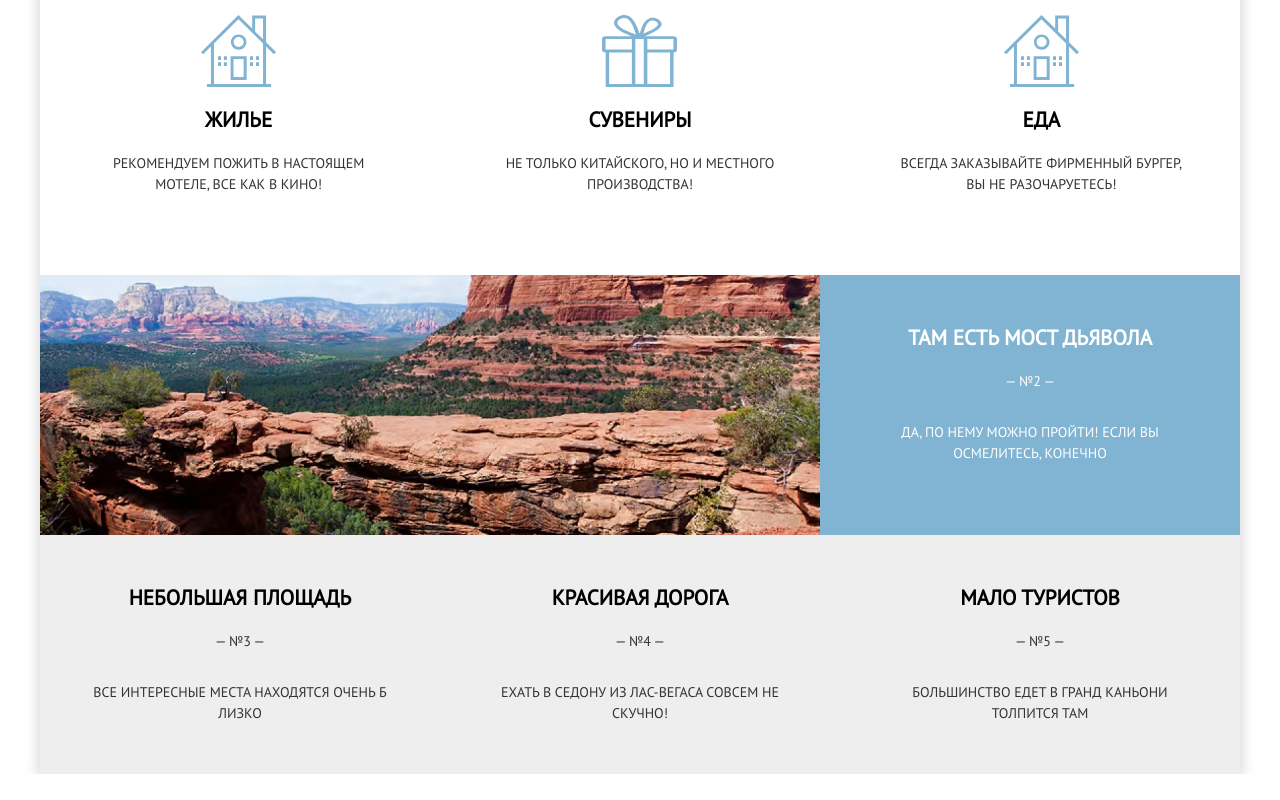
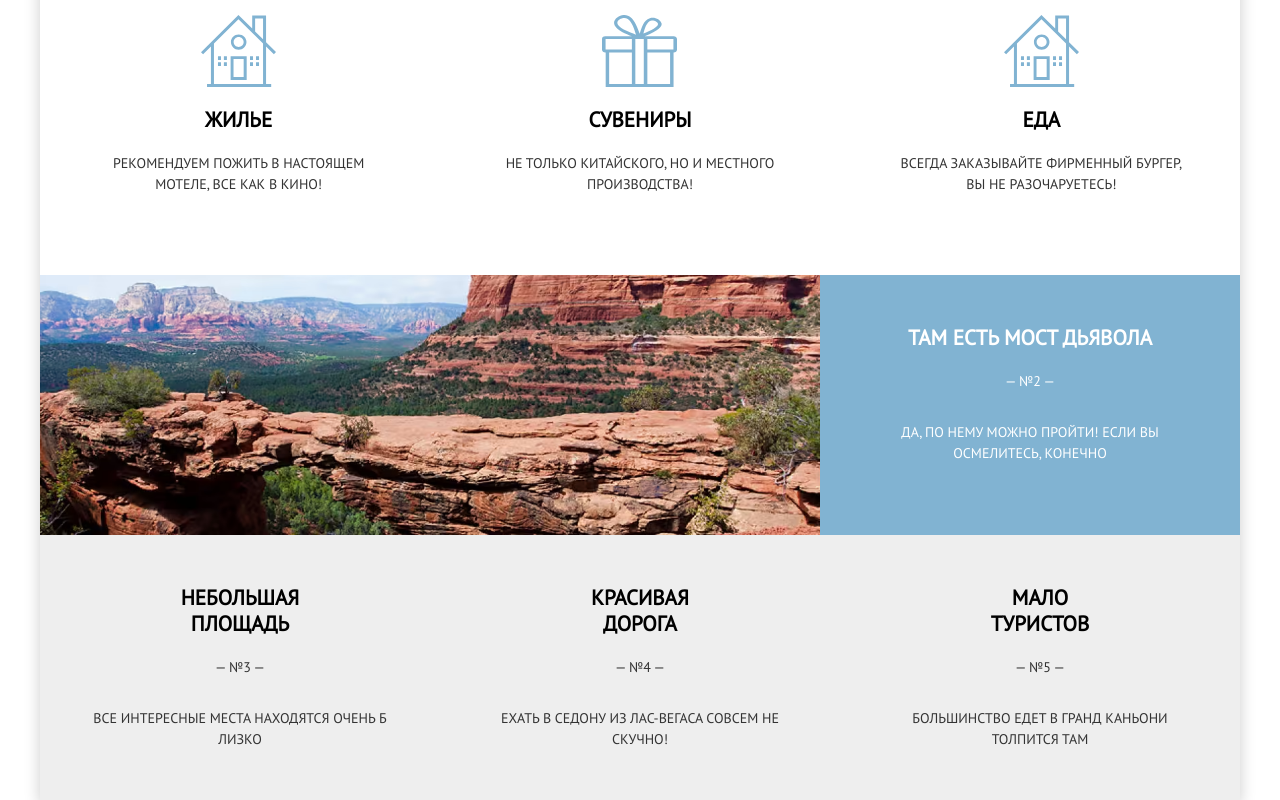
Before and after one commit to elshanamazov/sedona, a plain HTML site: page docs/index.html in a window 1280 px wide. Shown: the part 1032-1832 px from the top of the page. Before the commit the page ends 1806 px from the top, so only its background shows below. Drawn offline with Linux system fonts and the light colour scheme.

Commit message:
fix break

```diff
--- a/app/scss/blocks/advantage.scss
+++ b/app/scss/blocks/advantage.scss
@@ -217,3 +217,10 @@
 		}
 	}
 }
+
+.break {
+	display: none;
+	@include media($md) {
+		display: block;
+	}
+}
--- a/docs/index.html
+++ b/docs/index.html
@@ -5,7 +5,7 @@
     <meta charset="UTF-8">
     <meta name="viewport" content="width=device-width, initial-scale=1.0">
     <title>Sedona</title>
-    <link rel="stylesheet" href="css/main.css?t=1651098569015">
+    <link rel="stylesheet" href="css/main.css?t=1651099557732">
 </head>
 
 <body>
@@ -111,7 +111,7 @@
 							</li>
 							<li class="advantage__item advantage__item--modify">
 								<div class="advantage__card card-bg-grey">
-									<h3 class="advantage__card-title title">НЕБОЛЬШАЯ ПЛОЩАДЬ</h3>
+									<h3 class="advantage__card-title title">НЕБОЛЬШАЯ <br class="break"> ПЛОЩАДЬ</h3>
 									<span class="advantage__card-number">&mdash; №3 &mdash;</span>
 									<p class="advantage__card-desc desc">ВСЕ интересные места находятся очень б лизко</p>
 								</div>
@@ -119,7 +119,7 @@
 
 							<li class="advantage__item advantage__item--modify">
 								<div class="advantage__card card-bg-grey">
-									<h3 class="advantage__card-title title">КРАСИВАЯ ДОРОГА</h3>
+									<h3 class="advantage__card-title title">КРАСИВАЯ <br class="break"> ДОРОГА</h3>
 									<span class="advantage__card-number">&mdash; №4 &mdash;</span>
 									<p class="advantage__card-desc desc">ЕХАТЬ В СЕДОНУ ИЗ ЛАС-ВЕГАСА совсем НЕ СКУЧНО!</p>
 								</div>
@@ -127,7 +127,7 @@
 
 							<li class="advantage__item advantage__item--modify">
 								<div class="advantage__card card-bg-grey">
-									<h3 class="advantage__card-title title">МАЛО ТУРИСТОВ</h3>
+									<h3 class="advantage__card-title title">МАЛО <br class="break"> ТУРИСТОВ</h3>
 									<span class="advantage__card-number">&mdash; №5 &mdash;</span>
 									<p class="advantage__card-desc desc">Большинство едет в гранд каньони толпится там</p>
 								</div>
@@ -142,7 +142,7 @@
 </footer>
 		 </div>
     <!-- подключаем js -->
-    <script src="js/main.js?t=1651098569015"></script>
+    <script src="js/main.js?t=1651099557732"></script>
 </body>
 
 </html>
```
Also changed, not shown: app/html/index.html (+3 -3 lines), docs/css/main.css.
